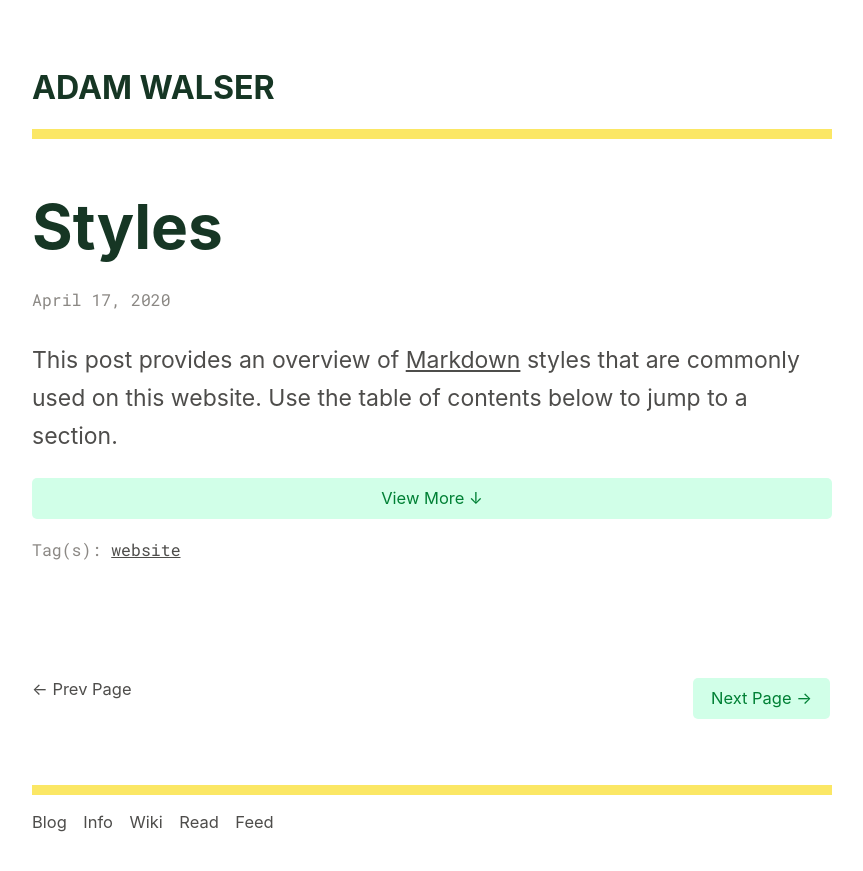
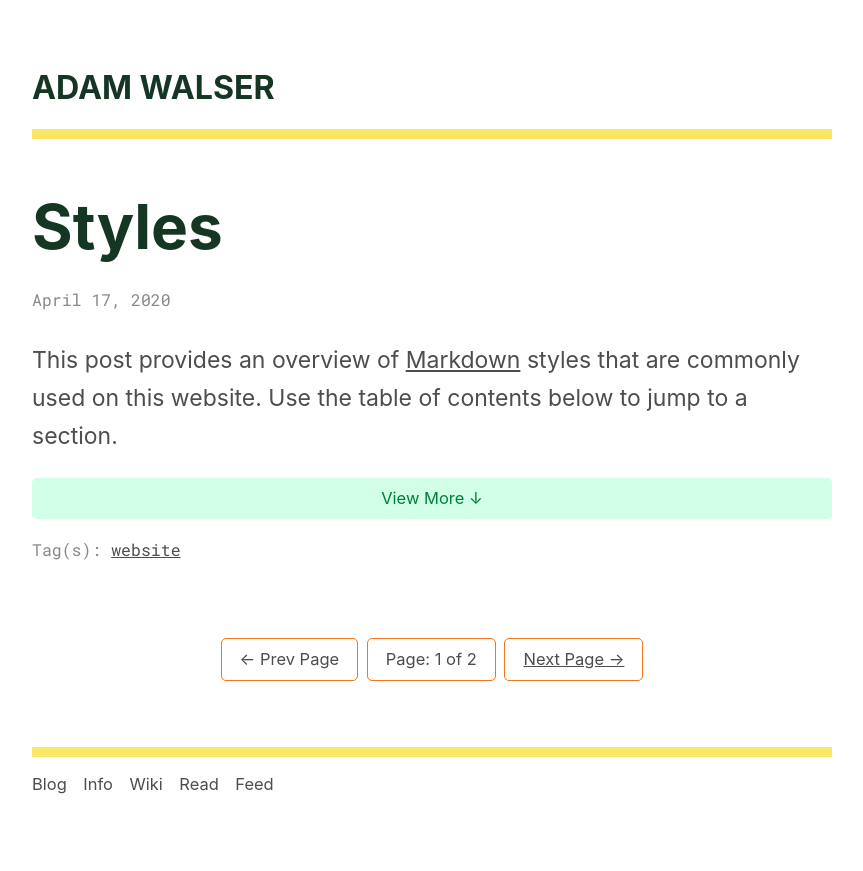
Before and after one commit to ajpwalser/ajpwalser.github.io, a Jekyll site: the page built from index.html, in a window 1280 px wide. Shown: the top 871 px of the page, without its empty margins (208-1071 px from the left). Built offline with Jekyll 4.4.1, drawn with Linux system fonts in a browser that asks for light colours; some web fonts are replaced; the list of posts is cut into pages by our own code.

Commit message:
Update index.html

```diff
--- a/index.html
+++ b/index.html
@@ -34,12 +34,13 @@ description: Personal blog of Adam Walser.
 
 <!-- pagination -->
 {% if paginator.total_pages > 1 %}
-<div class="post-nav">
+<div class="pagination">
    {% if paginator.previous_page %}
    <a href="{{ paginator.previous_page_path | prepend: site.baseurl | replace: '//', '/' }}">← Prev Page</a>
    {% else %}
    <span>← Prev Page</span>
    {% endif %}
+   <span>Page: {{ paginator.page }} of {{ paginator.total_pages }}</span>
    {% if paginator.next_page %}
    <a href="{{ paginator.next_page_path | prepend: site.baseurl | replace: '//', '/' }}">Next Page →</a>
    {% else %}
```
